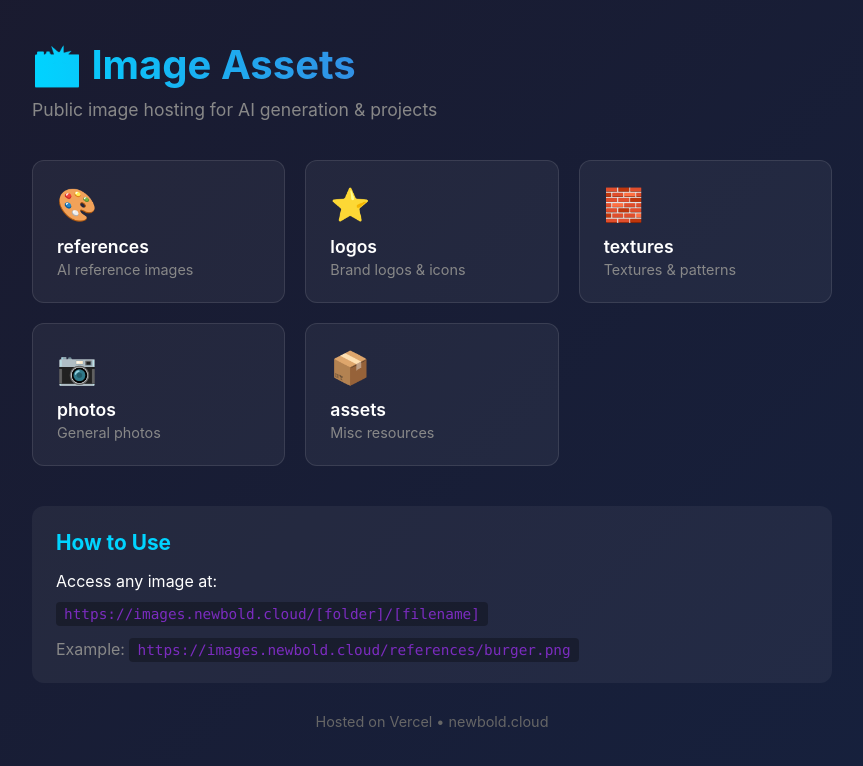
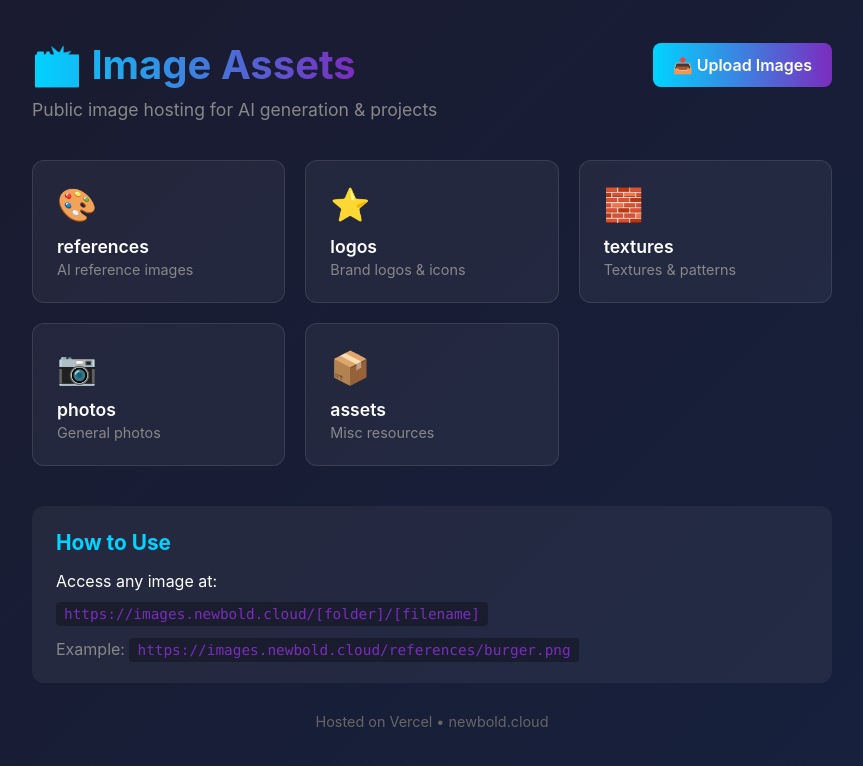
Before and after one commit to justinnewbold/images, a plain HTML site: page public/index.html in a window 1280 px wide. Shown: the whole page, without its empty margins (208-1071 px from the left). Drawn offline with Linux system fonts and the light colour scheme.

Commit message:
Add upload button to homepage

```diff
--- a/public/index.html
+++ b/public/index.html
@@ -21,12 +21,33 @@
             max-width: 800px;
             margin: 0 auto;
         }
+        .header {
+            display: flex;
+            justify-content: space-between;
+            align-items: center;
+            margin-bottom: 10px;
+        }
         h1 {
             font-size: 2.5rem;
-            margin-bottom: 10px;
             background: linear-gradient(90deg, #00d4ff, #7b2cbf);
             -webkit-background-clip: text;
             -webkit-text-fill-color: transparent;
+        }
+        .upload-link {
+            display: inline-flex;
+            align-items: center;
+            gap: 8px;
+            padding: 12px 20px;
+            background: linear-gradient(90deg, #00d4ff, #7b2cbf);
+            color: #fff;
+            text-decoration: none;
+            border-radius: 8px;
+            font-weight: 600;
+            transition: transform 0.2s, box-shadow 0.2s;
+        }
+        .upload-link:hover {
+            transform: translateY(-2px);
+            box-shadow: 0 4px 20px rgba(0,212,255,0.3);
         }
         .subtitle {
             color: #888;
@@ -94,7 +115,10 @@
 </head>
 <body>
     <div class="container">
-        <h1>📸 Image Assets</h1>
+        <div class="header">
+            <h1>📸 Image Assets</h1>
+            <a href="/upload.html" class="upload-link">📤 Upload Images</a>
+        </div>
         <p class="subtitle">Public image hosting for AI generation & projects</p>
 
         <div class="folders">
```
